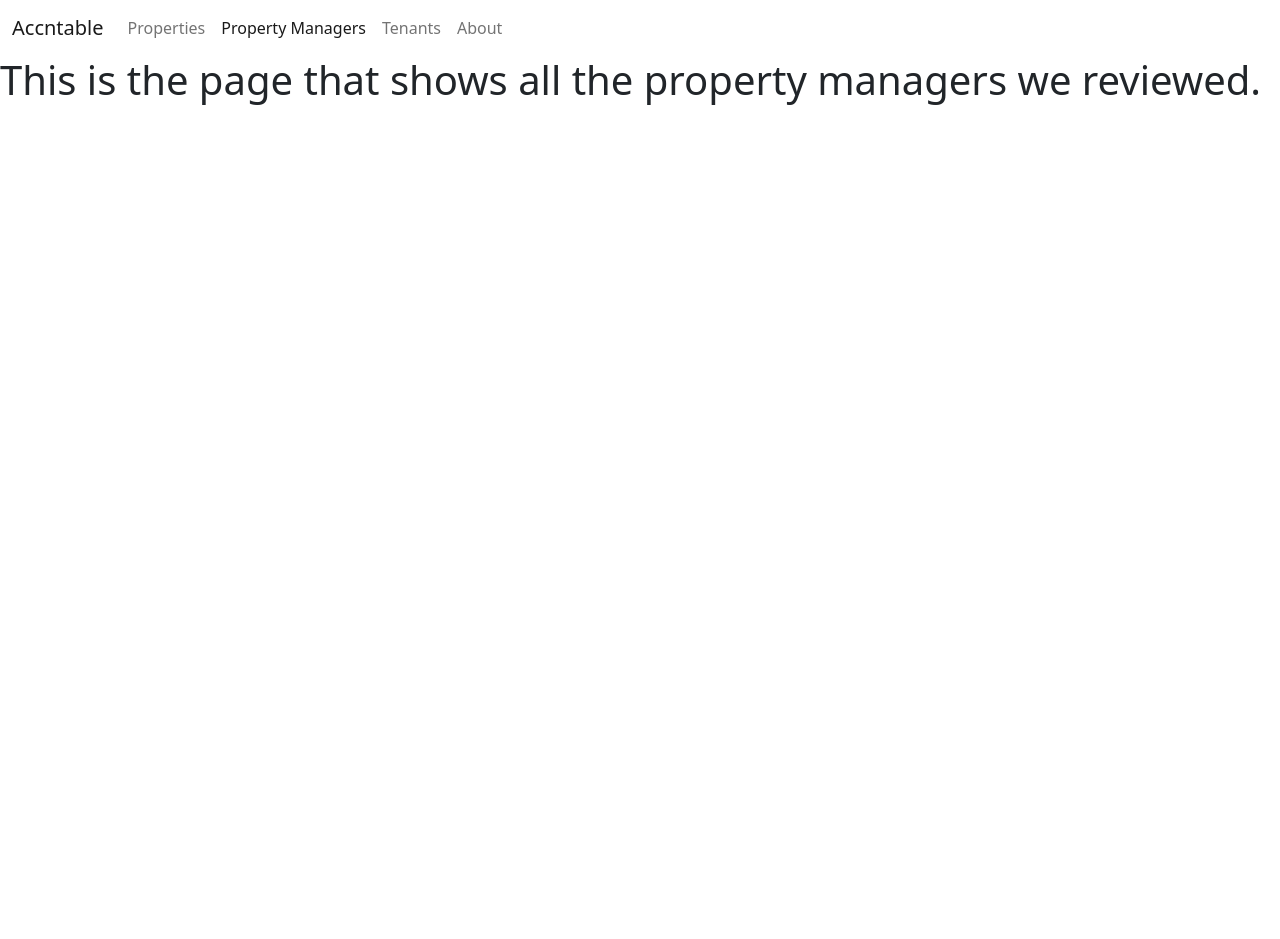
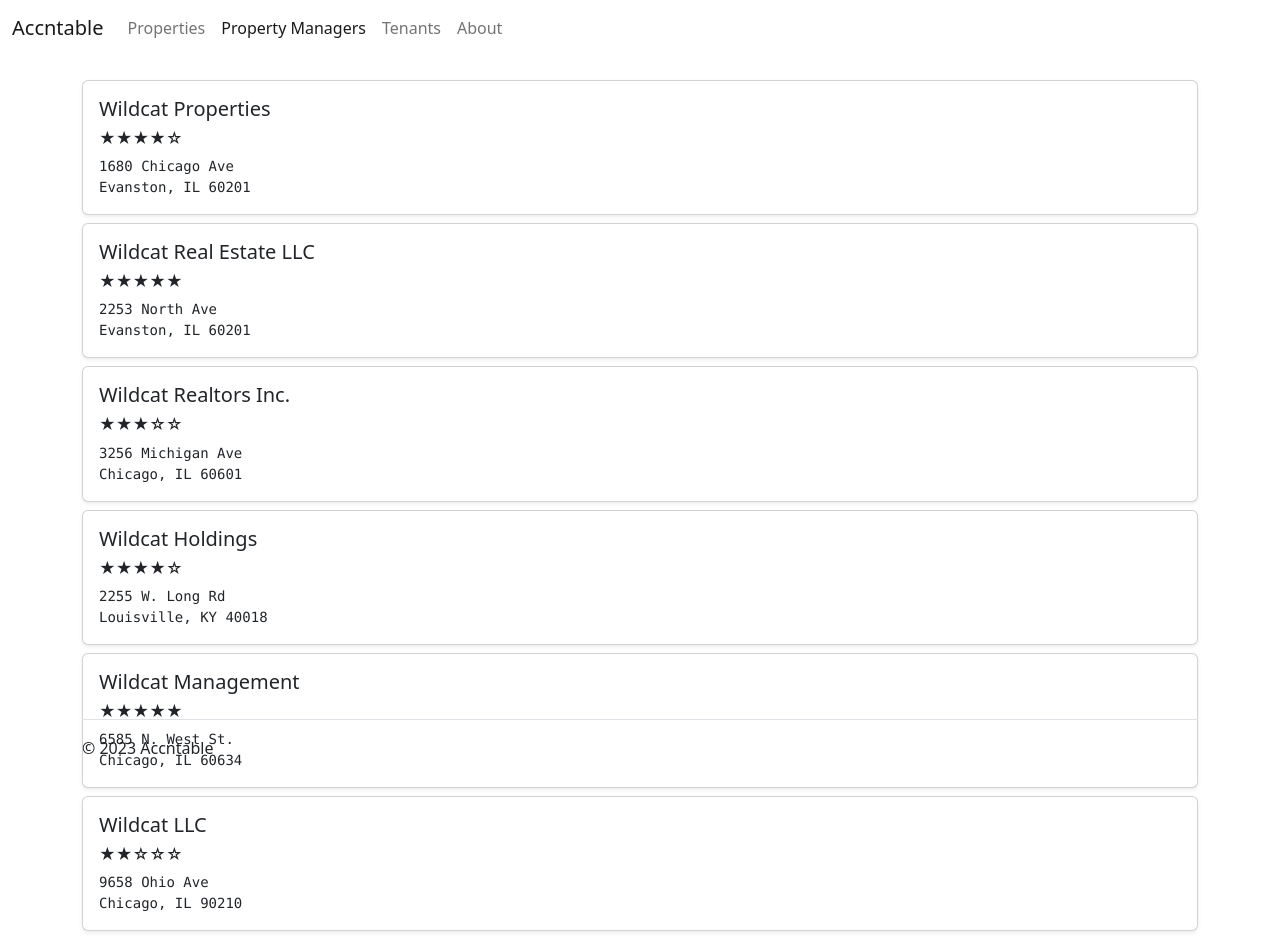
Before and after one commit to mattryczek/accntable, a Vue app: page /managers in a window 1280 px wide. Before the commit the page ends 800 px from the top, so only its background shows below. Built offline with nearby package versions, Linux system fonts and the light colour scheme.

Commit message:
Add footer to pages

```diff
--- a/src/views/About.vue
+++ b/src/views/About.vue
@@ -1,5 +1,6 @@
 <script setup>
 import Navbar from '@/components/Navbar.vue'
+import Footer from '@comp/Footer.vue'
 </script>
 
 <template>
@@ -7,6 +8,7 @@ import Navbar from '@/components/Navbar.vue'
   <div class="about">
     <h1>This is an about page</h1>
   </div>
+  <Footer />
 </template>
 
 <style></style>
--- a/src/views/Managers.vue
+++ b/src/views/Managers.vue
@@ -1,12 +1,17 @@
 <script setup>
-import Navbar from '@/components/Navbar.vue'
+import Navbar from '@comp/Navbar.vue'
+import Footer from '@comp/Footer.vue'
+import ManagerCard from '@comp/ManagerCard.vue';
+
+import manData from '@json/managers.json'
+
+const managers = manData.managers
 </script>
 
 <template>
   <Navbar />
-  <div class="managers">
-    <h1>This is the page that shows all the property managers we reviewed.</h1>
+  <div class="managers container mt-4">
+    <ManagerCard v-for="manager in managers" :key="manager.id" :data="manager" />
   </div>
+  <Footer />
 </template>
-
-<style></style>
--- a/src/views/Properties.vue
+++ b/src/views/Properties.vue
@@ -1,19 +1,20 @@
 <script setup>
 import Navbar from '@/components/Navbar.vue'
-import Card from '../components/PropertyCard.vue'
+import Footer from '@comp/Footer.vue'
+import PropertyCard from '@comp/PropertyCard.vue'
 
 import propData from '@/assets/json/properties.json'
-
 const properties = propData.properties
 </script>
 
 <template>
   <Navbar />
   <div class="properties container">
-    <div class="row row-cols-1 row-cols-lg-3 row-cols-md-2 row-cols-sm-1 g-3">
-      <Card v-for="property in properties" :key="property.id" :data="property" />
+    <div class="row row-cols-1 row-cols-lg-3 row-cols-md-2 row-cols-sm-1 g-3 mt-3">
+      <PropertyCard v-for="property in properties" :key="property.id" :data="property" />
     </div>
   </div>
+  <Footer />
 </template>
 
 <style></style>
--- a/src/views/PropertyDetail.vue
+++ b/src/views/PropertyDetail.vue
@@ -20,6 +20,7 @@ import { ref } from 'vue'
 
 import Navbar from '@comp/Navbar.vue'
 import ReviewCard from '@comp/ReviewCard.vue'
+import Footer from '@comp/Footer.vue'
 
 import propData from '@/assets/json/properties.json'
 import reviewData from '@/assets/json/reviews.json'
@@ -40,7 +41,7 @@ let photoURL = ref(current.photoURL)
 
       <div class="col">
         <h1>{{ current.address1 }}</h1>
-        <h3>{{ current.address2 }}</h3>
+        <h5 class="text-muted fw-lighter">{{ current.address2 }}</h5>
       </div>
 
       <div class="col">
@@ -53,9 +54,10 @@ let photoURL = ref(current.photoURL)
 
 
   <div id="reviews" class="container mt-4">
-    <h2 class="border-bottom mb-3">Reviews for this Property</h2>
+    <h3 class="border-bottom mb-3">Reviews for this Property</h3>
     <ReviewCard v-for="review in reviews" :key="review.id" :data="review" />
   </div>
+  <Footer />
 </template>
 
 <style>
--- a/src/views/Tenants.vue
+++ b/src/views/Tenants.vue
@@ -1,5 +1,6 @@
 <script setup>
 import Navbar from '@/components/Navbar.vue'
+import Footer from '@comp/Footer.vue'
 </script>
 
 <template>
@@ -7,6 +8,7 @@ import Navbar from '@/components/Navbar.vue'
   <div class="tenants">
     <h1>This is the page that shows all the tenants we review.</h1>
   </div>
+  <Footer />
 </template>
 
 <style></style>
```
